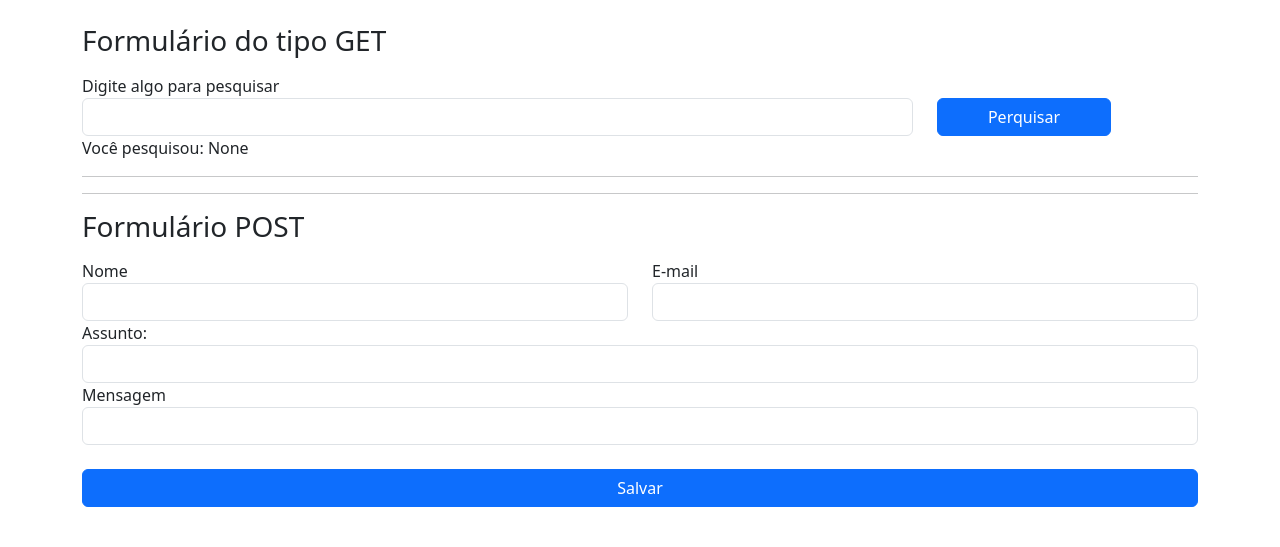
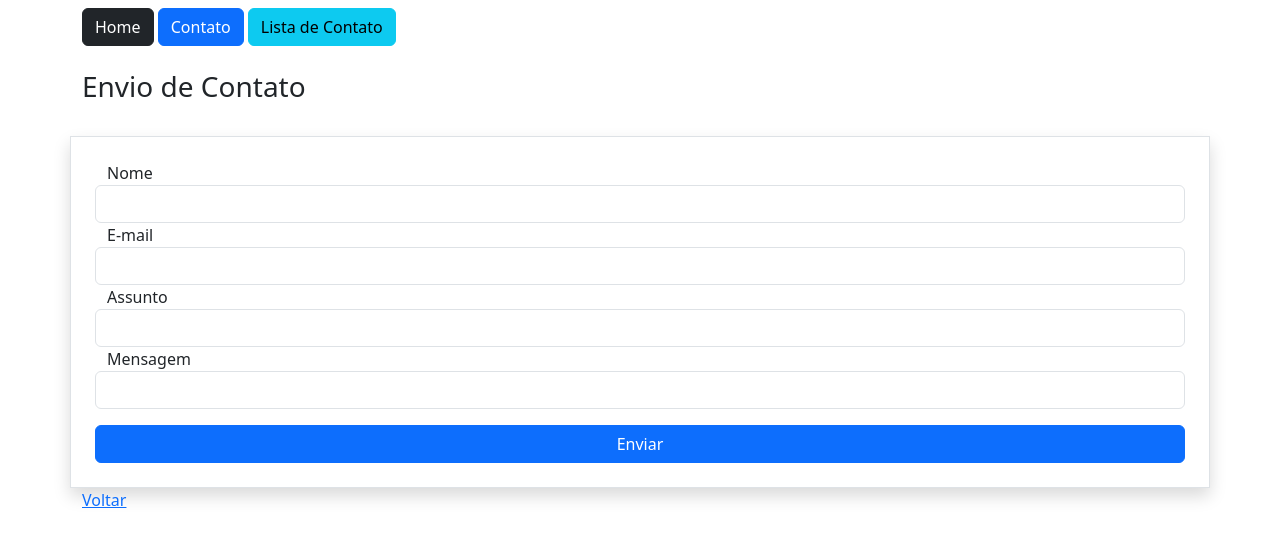
Before and after one commit to RafaelGitMotta/flask, a Flask app: page /contato in a window 1280 px wide. Shown: the top 547 px of the page. Run offline with Flask 3, Linux system fonts and the light colour scheme.

```diff
--- /dev/null
+++ b/estudo/forms.py
@@ -0,0 +1,26 @@
+from flask_wtf import FlaskForm
+from wtforms import StringField, SubmitField  #Campo tipo (texto, botao)
+from wtforms.validators import DataRequired, Email
+
+from estudo import db
+from estudo.models import Contato
+
+
+
+class ContatoForm(FlaskForm):
+    nome = StringField('Nome',validators=[DataRequired()])
+    email = StringField('E-mail',validators=[DataRequired(), Email()])
+    assunto = StringField('Assunto',validators=[DataRequired()])
+    mensagem = StringField('Mensagem',validators=[DataRequired()])
+    btnSubmit = SubmitField('Enviar',validators=[DataRequired()])
+
+    def save(self):
+        contato = Contato(
+        nome = self.nome.data,
+        email = self.email.data,
+        assunto = self.assunto.data,
+        mensagem = self.mensagem.data
+        )
+
+        db.session.add(contato)
+        db.session.commit()
--- /dev/null
+++ b/estudo/templates/base.html
@@ -0,0 +1,16 @@
+ <!-- Este é um arquivo que ser como base para os demais arquivos para evitar a repetição de linhas de código -->
+<!DOCTYPE html>
+<html lang="pt-br">
+<head>
+    <meta charset="UTF-8">
+    <meta name="viewport" content="width=device-width, initial-scale=1.0">
+    <title>Contatos</title>
+    <link href="https://cdn.jsdelivr.net/npm/bootstrap@5.3.5/dist/css/bootstrap.min.css" rel="stylesheet" integrity="sha384-SgOJa3DmI69IUzQ2PVdRZhwQ+dy64/BUtbMJw1MZ8t5HZApcHrRKUc4W0kG879m7" crossorigin="anonymous">
+</head>
+    <section class="container-fluid mt-2">
+    {% block content %} {% endblock %}
+    </section>
+
+    <script src="https://cdn.jsdelivr.net/npm/bootstrap@5.3.5/dist/js/bootstrap.bundle.min.js" integrity="sha384-k6d4wzSIapyDyv1kpU366/PK5hCdSbCRGRCMv+eplOQJWyd1fbcAu9OCUj5zNLiq" crossorigin="anonymous"></script>
+</body>
+</html>
--- a/estudo/templates/contato.html
+++ b/estudo/templates/contato.html
@@ -1,64 +1,29 @@
-<!DOCTYPE html>
-<html lang="pt-br">
-<head>
-    <meta charset="UTF-8">
-    <meta name="viewport" content="width=device-width, initial-scale=1.0">
-    <title>Contatos</title>
-    <link href="https://cdn.jsdelivr.net/npm/bootstrap@5.3.5/dist/css/bootstrap.min.css" rel="stylesheet" integrity="sha384-SgOJa3DmI69IUzQ2PVdRZhwQ+dy64/BUtbMJw1MZ8t5HZApcHrRKUc4W0kG879m7" crossorigin="anonymous">
-</head>
-<body>
+{% extends 'base.html' %}
+{% block content %}
+    <div class="container">
+        {% include 'nav.html' %}
+        <div class="row mt-4">
+            <h3>Envio de Contato</h3>
+        </div>
 
-    <div class="container">
-        <div class="row mt-4">
-            <h3>Formulário do tipo GET</h3>
-        </div>
-            <form action="" method="get" class="row mt-2">
-                <div class="col-9">
-                    Digite algo para pesquisar
-                    <input type="text" name="pesquisa" id="" class="form-control">
-                </div>
-                <div class="col-3">
-                    <button type="submit" class="btn btn-primary mt-4 col-8 ">Perquisar</button>
-                </div>
-            </form>
+        <form action="" method="post" class="row mt-4 p-4 rounde border shadow">
+                 {{form.csrf_token}}
 
-            <p>Você pesquisou: {{contex['pesquisa']}}</p>
+                 {{form.nome.label()}}
+                 {{form.nome(class="form-control")}}
 
-            <hr>
-            <hr>
+                 {{form.email.label()}}
+                 {{form.email(class="form-control")}}
 
-            <div class="row">
-                <h3>Formulário POST</h3>
-            </div>
+                 {{form.assunto.label()}}
+                 {{form.assunto(class="form-control")}}
 
-            <form action="" method="post" class="row mt-2">
-                <div class="col-6">
-                    Nome
-                    <input type="text" name="nome" id="" class="form-control" required>
-                </div>
+                 {{form.mensagem.label()}}
+                 {{form.mensagem(class="form-control")}}
 
-                <div class="col-6">
-                    E-mail
-                    <input type="email" name="email" id="" class="form-control" required >
-                </div>
+                 {{form.btnSubmit(class="btn btn-primary col-12 mt-3")}}
+        </form>
 
-                <div class="col-12">
-                    Assunto:
-                    <input type="text" name="assunto" id="" class="form-control" required >
-                </div>
-
-                <div class="col-12">
-                    Mensagem
-                    <input type="text" name="mensagem" id="" class="form-control" required >
-                </div>
-
-                <div class="col-12">
-                    <button type="submit" class="btn btn-primary mt-4 col-12">Salvar</button>
-                </div>
-            </form>
-
-
+        <p><a href="{{url_for('homepage')}}">Voltar</a></p>
     </div>
-    <script src="https://cdn.jsdelivr.net/npm/bootstrap@5.3.5/dist/js/bootstrap.bundle.min.js" integrity="sha384-k6d4wzSIapyDyv1kpU366/PK5hCdSbCRGRCMv+eplOQJWyd1fbcAu9OCUj5zNLiq" crossorigin="anonymous"></script>
-</body>
-</html>
+{% endblock %}
--- /dev/null
+++ b/estudo/templates/nav.html
@@ -0,0 +1,5 @@
+<a href="{{url_for('homepage')}}" class="btn btn-dark">Home</a>
+
+<a href="{{url_for('contato')}}" class="btn btn-primary">Contato</a>
+
+<a href="{{url_for('contatoLista')}}" class="btn btn-info"> Lista de Contato </a>
--- a/estudo/views.py
+++ b/estudo/views.py
@@ -1,8 +1,9 @@
 from estudo import app, db
 
-from flask import render_template, url_for, request
+from flask import render_template, url_for, request, redirect
 
 from estudo.models import Contato
+from estudo.forms import ContatoForm
 
 @app.route('/') #rota é todo o caminho depois da / . Se a / estiver sozinha define a URL raiz. (@ define como decoretor)
 
@@ -11,9 +12,53 @@ def homepage(): # Função que vai renderizar a página
     idade = 15
     return render_template('index.html', usuario=usuario,idade = idade)
 
-@app.route('/contato', methods=['GET','POST'])
-def novapagina():
+#___________________________________________________
+
+@app.route('/contato', methods=['POST','GET'])
+def contato():
+    form = ContatoForm()
     contex = {}
+    if form.validate_on_submit():
+        form.save()
+        return redirect(url_for('homepage'))
+
+
+
+
+    return render_template('contato.html', contex=contex, form=form)
+#___________________________________________________
+
+@app.route('/contato/lista/')
+def contatoLista():
+
+    if request.method == 'GET':
+        pesquisa = request.args.get('pesquisa', '')
+
+    dados = Contato.query.order_by('nome')
+    if pesquisa !='':
+        dados = dados.filter_by(nome=pesquisa)
+
+    context = {'dados': dados.all()}
+
+    return render_template('contato_lista.html', context=context)
+#___________________________________________________
+
+@app.route('/contato/<int:id>/')
+def contatoDetail(id):
+    obj = Contato.query.get(id)
+
+    return render_template('contato_detail.html', obj=obj)
+
+
+#_______________________________________________________________________
+# Formato nao recomendado
+
+
+@app.route('/contato_old', methods=['GET','POST'])
+def contato_old():
+
+    contex = {}
+
     if request.method == 'GET':
         pesquisa = request.args.get('pesquisa')
         print('GET :',pesquisa)
@@ -31,8 +76,8 @@ def novapagina():
             assunto=assunto,
             mensagem=mensagem)
 
-        db.session.add(contato)
+        db.session.add(contato_old)
         db.session.commit()
 
 
-    return render_template('contato.html', contex=contex)
+    return render_template('contato_old.html', contex=contex)
--- /dev/null
+++ b/migrate.txt
@@ -0,0 +1,5 @@
+Comando do terminal para fazer a migracao no banco de dados
+flask db migrate -m "digite aqui o nome da atualizacao "
+
+# Atualiza efetivamente o banco de dados.
+flask db upgrade
--- a/wsgi.py
+++ b/wsgi.py
@@ -1 +1,4 @@
-from estudo import app
+from estudo import app # Esse comando e nesse quando sua aplica;áo náo se chama app, no casp a aplicacao chama-se estudo.( de estudo importe app)
+
+# Para a criacao do banco de dados primeira vez use o comando:flask db init
+#Esse comando [e usado uma unica vez por projeto
```
Also changed, not shown: estudo/__init__.py (+8 -5 lines), estudo/models.py (+11 -4 lines), estudo/templates/contato_detail.html (added, +33 -0 lines), estudo/templates/contato_lista.html (added, +61 -0 lines), estudo/templates/contato_old.html (added, +61 -0 lines), estudo/templates/index.html (+9 -13 lines), estudo/static/img/mao.png (added), instance/database.db.
